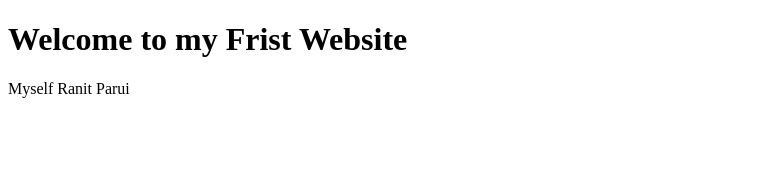
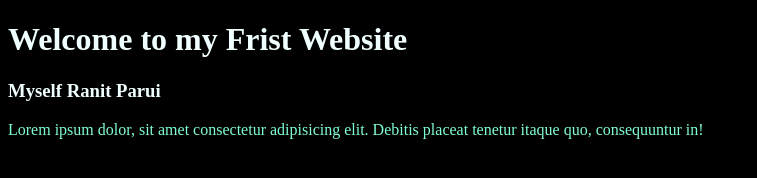
Before and after one commit to ranit-parui024/First-Website, a plain HTML site: page First Website/Index.html in a window 1280 px wide. Shown: the whole page, without its empty margins (0-757 px from the left). Drawn offline with Linux system fonts and the light colour scheme.

Commit message:
new update

```diff
--- a/First Website/Index.html
+++ b/First Website/Index.html
@@ -1,12 +1,20 @@
 <!DOCTYPE html>
 <html lang="en">
+
 <head>
     <meta charset="UTF-8">
     <meta name="viewport" content="width=, initial-scale=1.0">
     <title>Document</title>
+    <link rel="stylesheet" href="style.css">
+    <script src="script.js"></script>
 </head>
+
 <body>
     <h1>Welcome to my Frist Website</h1>
-    <p>Myself Ranit Parui</p>
+    <h3>Myself Ranit Parui</h3>
+    <p>Lorem ipsum dolor, sit amet consectetur adipisicing elit. Debitis placeat tenetur itaque quo, consequuntur in!
+    </p>
+
 </body>
+
 </html>
--- a/First Website/style.css
+++ b/First Website/style.css
@@ -2,3 +2,6 @@ body {
     color: azure;
     background-color: black;
 }
+p{
+    color: aquamarine;
+}
```
